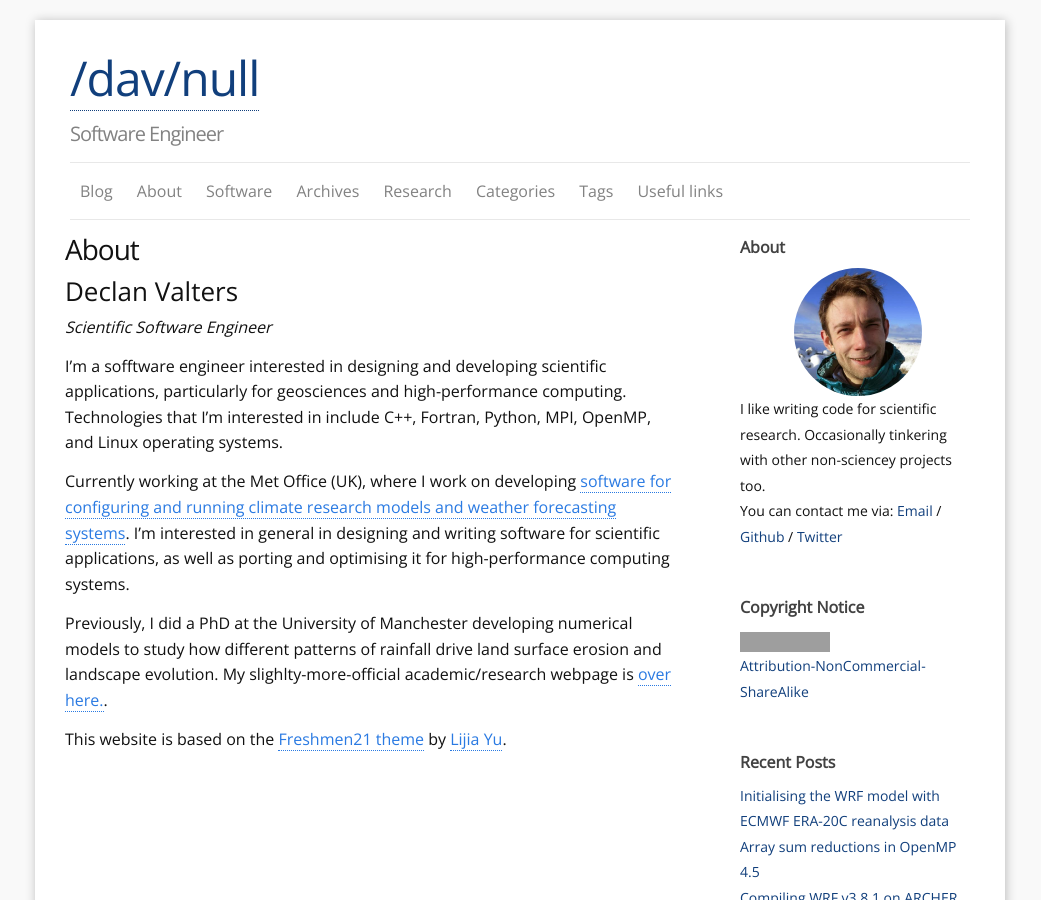
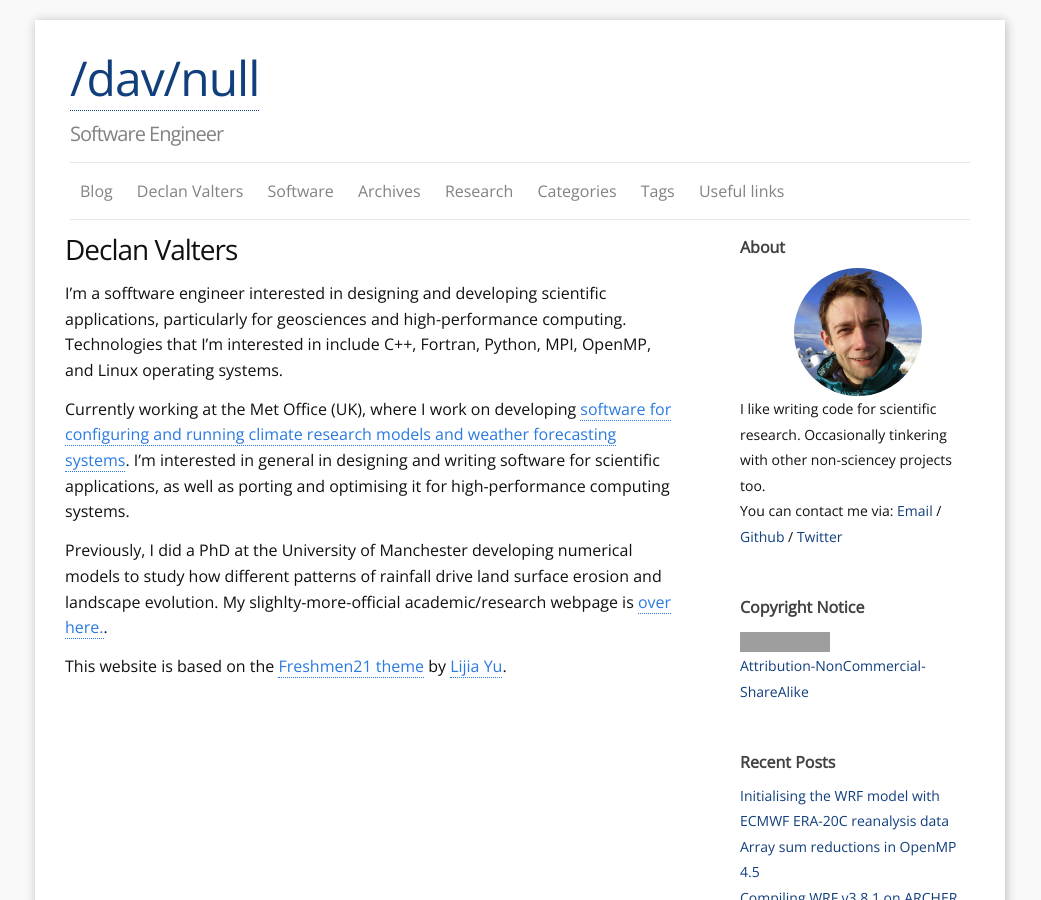
Before and after one commit to dvalters/dvalters.github.io, a Jekyll site: the page built from b1_about.md, in a window 1280 px wide and 900 px high. Shown: the whole window, without its empty margins (120-1161 px from the left). Built offline with Jekyll 4.4.1, drawn with Linux system fonts in a browser that asks for light colours; comment, search, counter and statistics services are not loaded; grey boxes are pictures that could not be loaded.

Commit message:
Update b1_about.md

```diff
--- a/b1_about.md
+++ b/b1_about.md
@@ -1,12 +1,9 @@
 ---
 layout: page
-title: About
+title: Declan Valters
 comments: yes
 permalink: /about/
 ---
-
-# Declan Valters
-_Scientific Software Engineer_
 
 I'm a sofftware engineer interested in designing and developing scientific applications, particularly for geosciences and high-performance computing. Technologies that I'm interested in include C++, Fortran, Python, MPI, OpenMP, and Linux operating systems.
 
```
